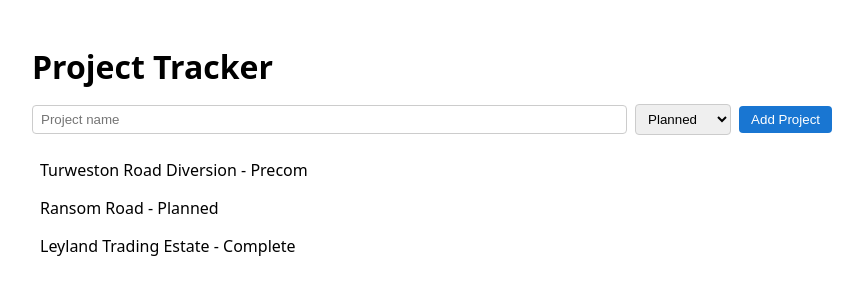
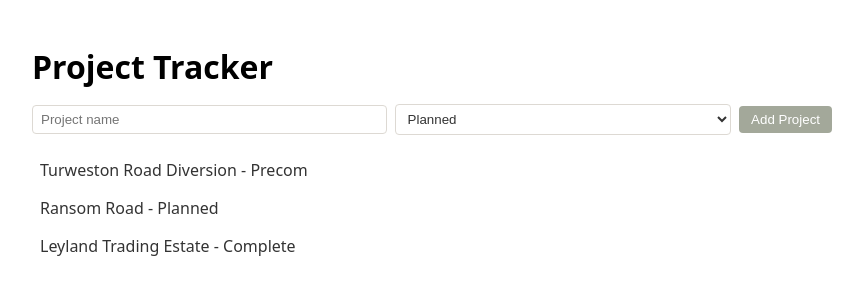
Before and after one commit to AndreaOsk/project-tracker, a React (Vite) app: page / in a window 1280 px wide. Shown: the top 300 px of the page, without its empty margins (208-1071 px from the left). Built offline with nearby package versions, Linux system fonts and the light colour scheme.

Commit message:
Full CRUD implemented with Project/Action deletion

```diff
--- a/src/App.jsx
+++ b/src/App.jsx
@@ -98,6 +98,32 @@ const addProject = ({ name, status}) => {
   setProjectsState((prev) => [...prev,newProject]);
 };
 
+const deleteProject = (projectId) => {
+  setProjectsState(prev => prev.filter(p => p.id !== projectId));
+
+  //If the deleted project is currently selected, clear selection
+  if (selectedProject?.id === projectId) {
+    setSelectedProject(null);
+  }
+};
+
+const deleteAction = (projectId, actionId) => {
+  setProjectsState(prev =>
+    prev.map(p =>
+      p.id === projectId
+        ? {...p, actions: p.actions.filter(a => a.id !== actionId)}
+      : p
+    )
+  );
+
+if (selectedProject?.id === projectId) {
+  setSelectedProject(prev => ({
+    ...prev,
+    actions: prev.actions.filter(a => a.id !== actionId)
+    }));
+  }
+};
+
   //Return - anything after a return in the same function will not run
   return (
     <div className={styles.container}>
@@ -114,6 +140,8 @@ const addProject = ({ name, status}) => {
       project={selectedProject}
       toggleAction={toggleAction}
       addAction={addAction}
+      onDeleteProject={deleteProject}
+      onDeleteAction={deleteAction}
       />
     </div>
   );
--- a/src/components/ActionList.jsx
+++ b/src/components/ActionList.jsx
@@ -1,6 +1,6 @@
 import styles from "./ActionList.module.css";
 
-function ActionList ({ actions, toggleAction}) {
+function ActionList ({ actions, toggleAction, onDeleteAction}) {
     return (
         <ul className={styles.list}>
             {actions.map((action) => (
@@ -16,6 +16,15 @@ function ActionList ({ actions, toggleAction}) {
                     className={styles.checkbox}
                 />
                 {action.name}
+                {onDeleteAction && (
+                    <button className={styles.deleteButton} onClick={(e) => {
+                        e.stopPropagation();
+                        onDeleteAction(action.id)
+                    }}>
+                        x
+                    </button>
+                )}
+
             </li>
             ))}
         </ul>
--- a/src/components/ActionList.module.css
+++ b/src/components/ActionList.module.css
@@ -10,6 +10,8 @@
   padding: 6px 8px;
   border-radius: 4px;
   cursor: pointer;
+  background-color: #ffffff;
+  transition: background-color 0.2s ease;
 }
 
 .item + .item {
@@ -17,14 +19,28 @@
 }
 
 .item:hover {
-  background-color: #f0f0f0;
+  background-color: #efece7;
 }
 
 .completed {
   text-decoration: line-through;
-  color: #888;
+  color: #e0ddd4; /* muted warm beige for completed */
 }
 
 .checkbox {
   margin-right: 8px;
 }
+
+.deleteButton {
+  margin-left: auto;
+  background: none;
+  border: none;
+  color: #666666;
+  cursor: pointer;
+  font-weight: bold;
+  padding: 0 4px;
+}
+
+.deleteButton:hover {
+  color: #333333;
+}
--- a/src/components/AddProjectForm.module.css
+++ b/src/components/AddProjectForm.module.css
@@ -6,29 +6,27 @@
   align-items: center;
 }
 
-.input {
+.input,
+.select {
   flex: 1 1 200px;
   padding: 6px 8px;
-  border: 1px solid #ccc;
+  border: 1px solid #ddd9d3;
   border-radius: 4px;
-}
-
-.select {
-  padding: 6px 8px;
-  border: 1px solid #ccc;
-  border-radius: 4px;
+  background-color: #ffffff;
+  color: #333333;
 }
 
 .button {
   padding: 6px 12px;
-  background-color: #1976d2;
-  color: white;
+  background-color: #a3a89a; /* subtle warm beige */
+  color: #ffffff;
   border: none;
   border-radius: 4px;
   cursor: pointer;
   font-weight: 500;
+  transition: background-color 0.2s ease;
 }
 
 .button:hover {
-  background-color: #115293;
+  background-color: #b4b8ad; /* slightly darker on hover */
 }
--- a/src/components/ProjectDetail.jsx
+++ b/src/components/ProjectDetail.jsx
@@ -2,18 +2,22 @@ import ActionList from "./ActionList";
 import AddActionForm from "./AddActionForm";
 import styles from "./ProjectDetail.module.css";
 
-function ProjectDetail({ project, toggleAction, addAction }) {
+function ProjectDetail({ project, toggleAction, addAction, onDeleteProject, onDeleteAction}) {
     if (!project) return null; // If nothing is selected, render nothing
 
     return (
         <div className={styles.card}>
             <h2 className={styles.heading}>{project.name}</h2>
             <p className={styles.subtle}>Status: {project.status}</p>
+            <button onClick={() => onDeleteProject(project.id)}>Delete Project</button>
+
 
             <h3>Actions</h3>
             <ActionList
             actions={project.actions}
-            toggleAction={(actionId) => toggleAction(project.id, actionId)}/>
+            toggleAction={(actionId) => toggleAction(project.id, actionId)}
+            onDeleteAction={(actionId) => onDeleteAction(project.id, actionId)}
+            />
 
             <AddActionForm onAdd={(name) => addAction(project.id, name)}/>
         </div>
--- a/src/components/ProjectDetail.module.css
+++ b/src/components/ProjectDetail.module.css
@@ -1,9 +1,10 @@
 .card {
   margin-top: 16px;
   padding: 12px;
-  border: 1px solid #ddd;
+  border: 1px solid #e0e0e0;
   border-radius: 6px;
-  background-color: #fff;
+  background-color: #ffffff;
+  color: #333333;
 }
 
 .heading {
@@ -11,6 +12,6 @@
 }
 
 .subtle {
-  color: #666;
+  color: #666666;
   margin-bottom: 12px;
 }
--- a/src/components/ProjectList.module.css
+++ b/src/components/ProjectList.module.css
@@ -8,13 +8,17 @@
   padding: 8px;
   cursor: pointer;
   border-radius: 4px;
+  background-color: #ffffff;
+  color: #333333;
+  transition: background-color 0.2s ease;
 }
 
 .item:hover {
-  background-color: #f0f0f0;
+  background-color: #efece7; /* subtle warm hover */
 }
 
 .selected {
-  background-color: #e8f0ff;
+  background-color: #e0ddd4; /* slightly deeper warm beige */
   font-weight: 500;
+  color: #333333;
 }
```
